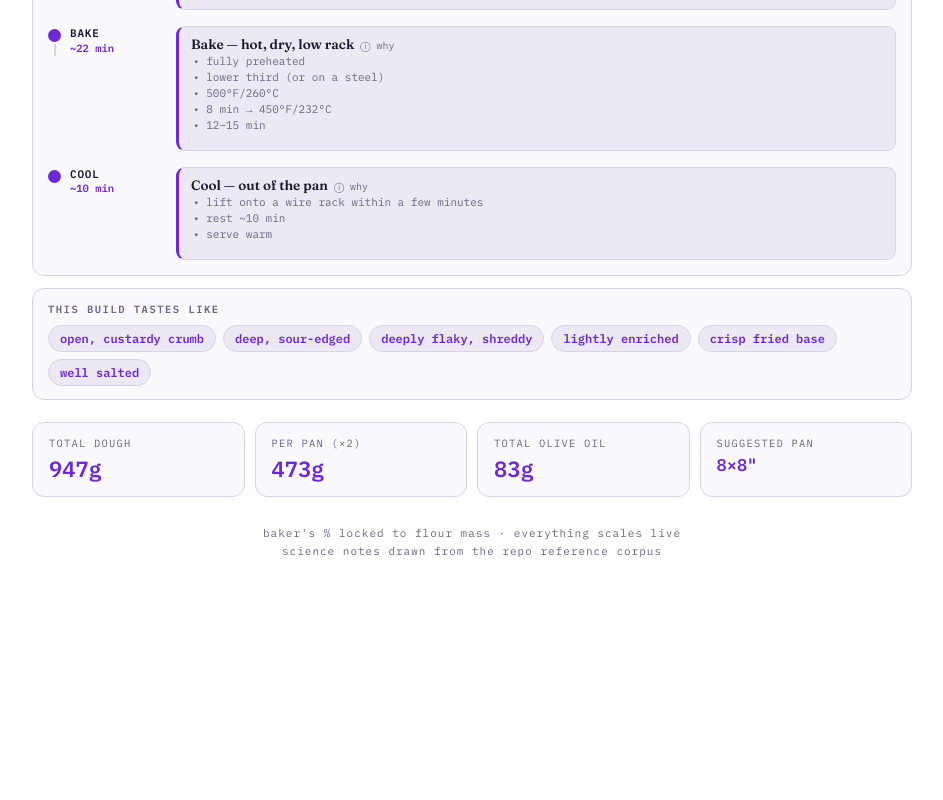
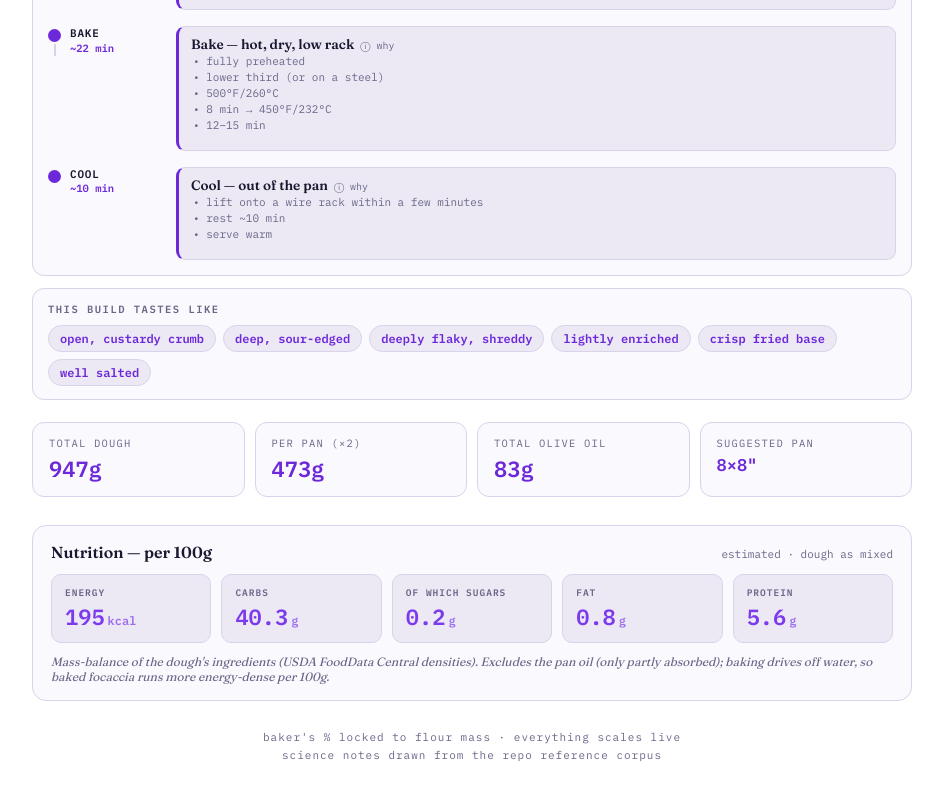
Before and after one commit to 4AM365/foccaciabot, a React (Vite) app: page / in a window 1280 px wide. Shown: the part 3328-4128 px from the top of the page, without its empty margins (168-1111 px from the left). Before the commit the page ends 3948 px from the top, so only its background shows below. Built offline with nearby package versions, Linux system fonts and the light colour scheme.

Commit message:
Add per-100g nutrition macros computed from the formula
Mass-balance of the dough's ingredients using USDA FoodData Central
densities (src/nutrition.js), normalised to a 100g serving and shown as
a card. Covers both dial and fixed-recipe paths.

```diff
--- a/focaccia-build-sheet.jsx
+++ b/focaccia-build-sheet.jsx
@@ -1,5 +1,6 @@
 import React, { useState, useMemo, useContext, useEffect } from "react";
 import { QUALITY_AXES, qualities, solveWithin, solveConforming, IDENTITY_KEYS } from "./src/focaccia-model.js";
+import { macrosPer100g } from "./src/nutrition.js";
 
 // ============================================================================
 // Focaccia Dashboard — drive the *qualities* (open crumb, tang, flake, fried
@@ -1064,6 +1065,21 @@ export default function FocacciaBuildSheet({ goldmemberSrc = "/static/goldmember
 
   // A fixed recipe (Recco / uva / veneta) overrides the dial-driven output.
   const groups = specialRecipe ? specialRecipe.groups : null; // dial recipes list ingredients on the gantt
+  const macros = useMemo(() => macrosPer100g(
+    specialRecipe
+      ? specialRecipe.groups.flatMap((g) => g.items)
+      : [
+          { key: "flour", g: v.breadFlour },
+          { key: "semolina", g: v.sem },
+          { key: "pinsaBlend", g: v.blend },
+          { key: "water", g: v.water },
+          { key: "salt", g: v.salt },
+          { key: "yeast", g: v.yeast },
+          { key: "whiteSugar", g: v.sugar },
+          { key: "oliveOil", g: v.doughOil },
+          { key: "potato", g: v.potato },
+        ]
+  ), [specialRecipe, v]);
   const STEPS = specialRecipe ? specialRecipe.steps : dialSteps;
   const profile = specialRecipe ? specialRecipe.profile : dialProfile;
 
@@ -1549,6 +1565,33 @@ export default function FocacciaBuildSheet({ goldmemberSrc = "/static/goldmember
               </>}
         </div>
 
+        {/* Nutrition — gram-weighted macros normalised to a 100g serving */}
+        {macros && (
+          <div style={{ background: C.card, border: `1.5px solid ${C.line}`, borderRadius: 14, padding: "16px 18px", marginBottom: 28 }}>
+            <div style={{ display: "flex", justifyContent: "space-between", alignItems: "baseline", flexWrap: "wrap", gap: 6, marginBottom: 12 }}>
+              <span style={{ fontSize: 16, fontWeight: 600 }}>Nutrition — per 100g</span>
+              <span style={{ fontFamily: "'IBM Plex Mono', monospace", fontSize: 11, color: C.inkSoft }}>estimated · dough as mixed</span>
+            </div>
+            <div style={{ display: "flex", gap: 10, flexWrap: "wrap" }}>
+              {[
+                ["Energy", `${macros.kcal}`, "kcal"],
+                ["Carbs", `${macros.carb}`, "g"],
+                ["of which sugars", `${macros.sugar}`, "g"],
+                ["Fat", `${macros.fat}`, "g"],
+                ["Protein", `${macros.protein}`, "g"],
+              ].map(([label, val, unit]) => (
+                <div key={label} style={{ flex: "1 1 100px", background: C.paperDeep, border: `1px solid ${C.line}`, borderRadius: 10, padding: "11px 13px" }}>
+                  <div style={{ fontFamily: "'IBM Plex Mono', monospace", fontSize: 9.5, letterSpacing: 1, textTransform: "uppercase", color: C.inkSoft, fontWeight: 600 }}>{label}</div>
+                  <div style={{ fontFamily: "'IBM Plex Mono', monospace", fontSize: 22, fontWeight: 600, color: C.rust, marginTop: 3 }}>{val}<span style={{ fontSize: 12, opacity: 0.7, marginLeft: 3 }}>{unit}</span></div>
+                </div>
+              ))}
+            </div>
+            <div style={{ fontSize: 12, color: C.inkSoft, fontStyle: "italic", marginTop: 11 }}>
+              Mass-balance of the dough's ingredients (USDA FoodData Central densities). Excludes the pan oil (only partly absorbed); baking drives off water, so baked focaccia runs more energy-dense per 100g.
+            </div>
+          </div>
+        )}
+
         {/* Process steps — special recipes only; dial recipes show them on the gantt */}
         {specialRecipe && (<>
         <div style={{ display: "flex", justifyContent: "space-between", alignItems: "baseline", fontFamily: "'IBM Plex Mono', monospace", fontSize: 11, letterSpacing: 2, textTransform: "uppercase", color: C.rust, fontWeight: 600, marginBottom: 12 }}>
--- /dev/null
+++ b/src/nutrition.js
@@ -0,0 +1,112 @@
+// ============================================================================
+// nutrition.js — per-100g macros for the focaccia formula
+//
+// A straight mass-balance, not a model: each ingredient carries a fixed macro
+// density (kcal / carb / fat / protein / sugar per 100 g), so the dough's
+// macros are the gram-weighted sum of its parts, normalised to a 100 g serving:
+//
+//   macro_per_100g = ( Σ_i  grams_i · density_i / 100 )  ·  100 / Σ_i grams_i
+//
+// Densities are USDA FoodData Central reference values — each cites its FDC id
+// in FDC_IDS. Per-100g, unit-consistent with the recipe (grams).
+//
+// Note: figures are for the dough *as mixed*. Baking drives off water, so baked
+// focaccia runs more energy-dense per 100 g; this also does not count the pan
+// oil, which the bread only partly absorbs.
+// ============================================================================
+
+// kcal, carbohydrate (g), fat (g), protein (g), sugars (g) — all per 100 g.
+export const MACROS = {
+  flour:      { kcal: 364, carb: 76.3, fat: 1.0,  protein: 10.3, sugar: 0.3 },
+  semolina:   { kcal: 360, carb: 72.8, fat: 1.1,  protein: 12.7, sugar: 0 },
+  pinsaBlend: { kcal: 366, carb: 76.0, fat: 1.2,  protein: 8.0,  sugar: 0.5 }, // rice+soy blend, approx
+  water:      { kcal: 0,   carb: 0,    fat: 0,    protein: 0,    sugar: 0 },
+  oliveOil:   { kcal: 884, carb: 0,    fat: 100,  protein: 0,    sugar: 0 },
+  salt:       { kcal: 0,   carb: 0,    fat: 0,    protein: 0,    sugar: 0 },
+  yeast:      { kcal: 325, carb: 41.2, fat: 7.6,  protein: 40.4, sugar: 0 },
+  whiteSugar: { kcal: 387, carb: 100,  fat: 0,    protein: 0,    sugar: 99.8 },
+  butter:     { kcal: 717, carb: 0.1,  fat: 81.1, protein: 0.9,  sugar: 0.1 },
+  eggWhole:   { kcal: 143, carb: 0.7,  fat: 9.5,  protein: 12.6, sugar: 0.4 },
+  eggYolk:    { kcal: 322, carb: 3.6,  fat: 26.5, protein: 15.9, sugar: 0.6 },
+  milk:       { kcal: 61,  carb: 4.8,  fat: 3.3,  protein: 3.2,  sugar: 5.1 },
+  honey:      { kcal: 304, carb: 82.4, fat: 0,    protein: 0.3,  sugar: 82.1 },
+  potato:     { kcal: 87,  carb: 20.1, fat: 0.1,  protein: 1.9,  sugar: 0.9 },
+  cheese:     { kcal: 290, carb: 2.0,  fat: 24.0, protein: 18.0, sugar: 1.0 }, // soft fresh cheese (crescenza/stracchino)
+  grapes:     { kcal: 69,  carb: 18.1, fat: 0.2,  protein: 0.7,  sugar: 15.5 },
+  almond:     { kcal: 579, carb: 21.6, fat: 49.9, protein: 21.2, sugar: 4.4 },
+};
+
+// USDA FoodData Central ids backing each density.
+export const FDC_IDS = {
+  flour: "169761",       // Wheat flour, white, all-purpose, enriched
+  semolina: "169740",    // Semolina, enriched
+  water: "174158",       // Water, bottled, generic
+  oliveOil: "171413",    // Oil, olive, salad or cooking
+  yeast: "175039",       // Leavening agents, yeast, baker's, active dry
+  whiteSugar: "169655",  // Sugars, granulated
+  butter: "173410",      // Butter, salted
+  eggWhole: "748967",    // Egg, whole, raw, fresh
+  eggYolk: "172183",     // Egg, yolk, raw, fresh
+  milk: "746782",        // Milk, whole, 3.25% milkfat
+  honey: "169640",       // Honey
+  potato: "170443",      // Potatoes, boiled, flesh, without salt
+  cheese: "173420",      // Cheese, cream/soft (proxy for crescenza)
+  grapes: "174683",      // Grapes, red or green, raw
+  almond: "170567",      // Nuts, almonds, raw
+};
+
+// Map a free-text ingredient name (the `k` field) to a macro key. Ordered:
+// specific names win over generic ones (e.g. "almond" before "flour", "yolk"
+// before "egg", "semola/durum" before plain flour).
+const RULES = [
+  [/\balmond/i,            "almond"],
+  [/yolk/i,                "eggYolk"],
+  [/\begg/i,               "eggWhole"],
+  [/semol|durum/i,         "semolina"],
+  [/rice|soy|pinsa/i,      "pinsaBlend"],
+  [/olive oil|\boil\b/i,   "oliveOil"],
+  [/yeast/i,               "yeast"],
+  [/sugar|granella/i,      "whiteSugar"],
+  [/butter/i,              "butter"],
+  [/milk/i,                "milk"],
+  [/honey|malt/i,          "honey"],
+  [/potato/i,              "potato"],
+  [/crescenza|stracchino|cheese|crema/i, "cheese"],
+  [/grape|uva/i,           "grapes"],
+  [/salt/i,                "salt"],
+  [/water/i,               "water"],
+  [/flour|semola|\b00\b/i, "flour"],
+];
+
+export function resolveMacroKey(name) {
+  if (!name) return null;
+  for (const [re, key] of RULES) if (re.test(name)) return key;
+  return null;
+}
+
+// items: [{ key?, k?, g }]. `key` (a macro key) wins; otherwise `k` (free text)
+// is resolved. Items without a numeric, positive weight are ignored. Returns
+// macros normalised to a 100 g serving plus total weighed mass, or null.
+export function macrosPer100g(items) {
+  const tot = { kcal: 0, carb: 0, fat: 0, protein: 0, sugar: 0 };
+  let mass = 0;
+  for (const it of items || []) {
+    const g = Number(it.g);
+    if (!Number.isFinite(g) || g <= 0) continue;
+    const key = it.key || resolveMacroKey(it.k);
+    const m = MACROS[key];
+    if (!m) continue;
+    const f = g / 100;
+    tot.kcal += m.kcal * f; tot.carb += m.carb * f; tot.fat += m.fat * f;
+    tot.protein += m.protein * f; tot.sugar += m.sugar * f;
+    mass += g;
+  }
+  if (mass <= 0) return null;
+  const k = 100 / mass;
+  const r1 = (x) => Math.round(x * k * 10) / 10;
+  return {
+    kcal: Math.round(tot.kcal * k),
+    carb: r1(tot.carb), fat: r1(tot.fat), protein: r1(tot.protein), sugar: r1(tot.sugar),
+    mass: Math.round(mass),
+  };
+}
```
